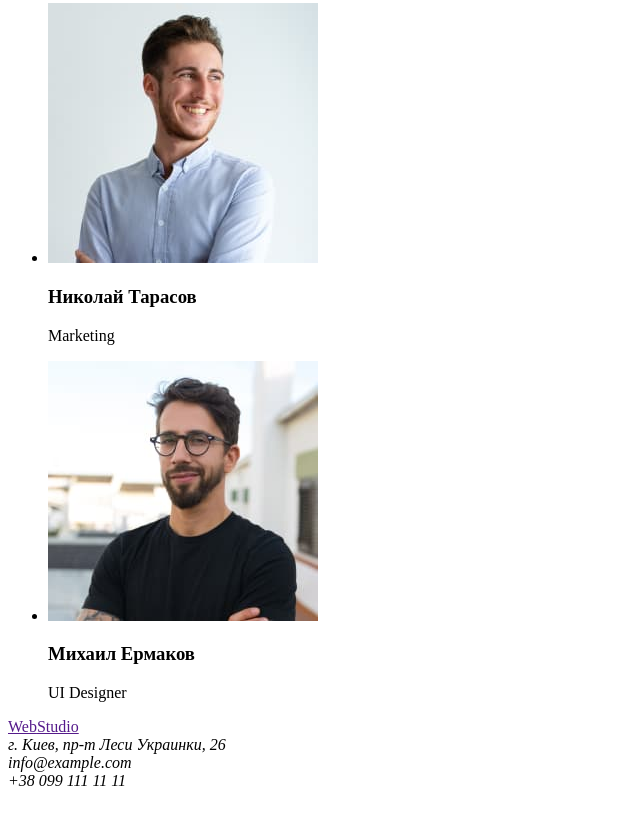
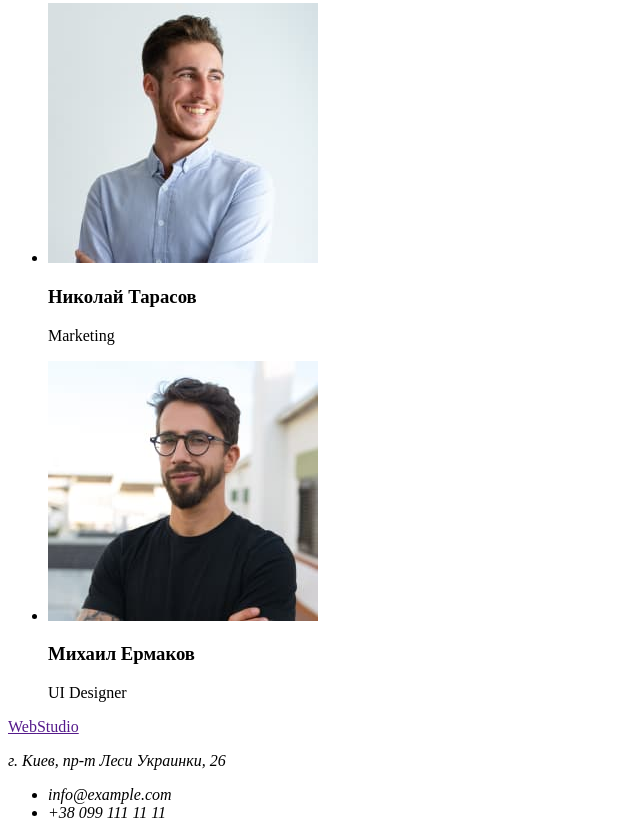
Before and after one commit to NataliaStupka/goit-markup-hw-01, a plain HTML site: page index.html in a window 1280 px wide. Shown: the part 2285-3123 px from the top of the page, without its empty margins (0-640 px from the left). Before the commit the page ends 3083 px from the top, so only its background shows below. Drawn offline with Linux system fonts and the light colour scheme.

Commit message:
изменяет в <footer> address

```diff
--- a/index.html
+++ b/index.html
@@ -112,9 +112,11 @@
     <footer>
       <a href=""><span>Web</span>Studio</a>
       <address>
-        г. Киев, пр-т Леси Украинки, 26 <br />
-        info@example.com <br />
-        +38 099 111 11 11
+        <p>г. Киев, пр-т Леси Украинки, 26</p>
+        <ul>
+          <li>info@example.com</li>
+          <li>+38 099 111 11 11</li>
+        </ul>
       </address>
     </footer>
   </body>
```
